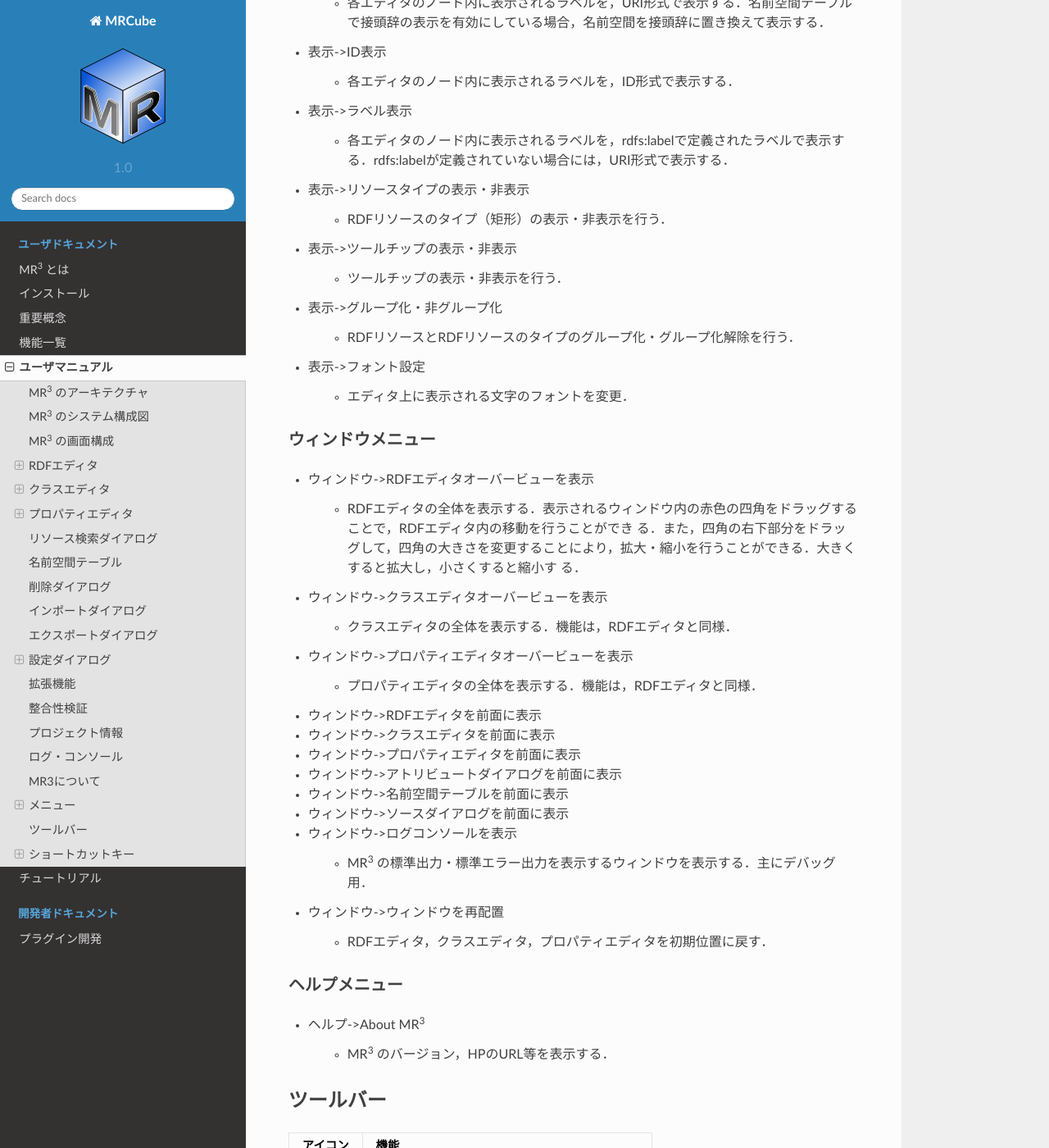
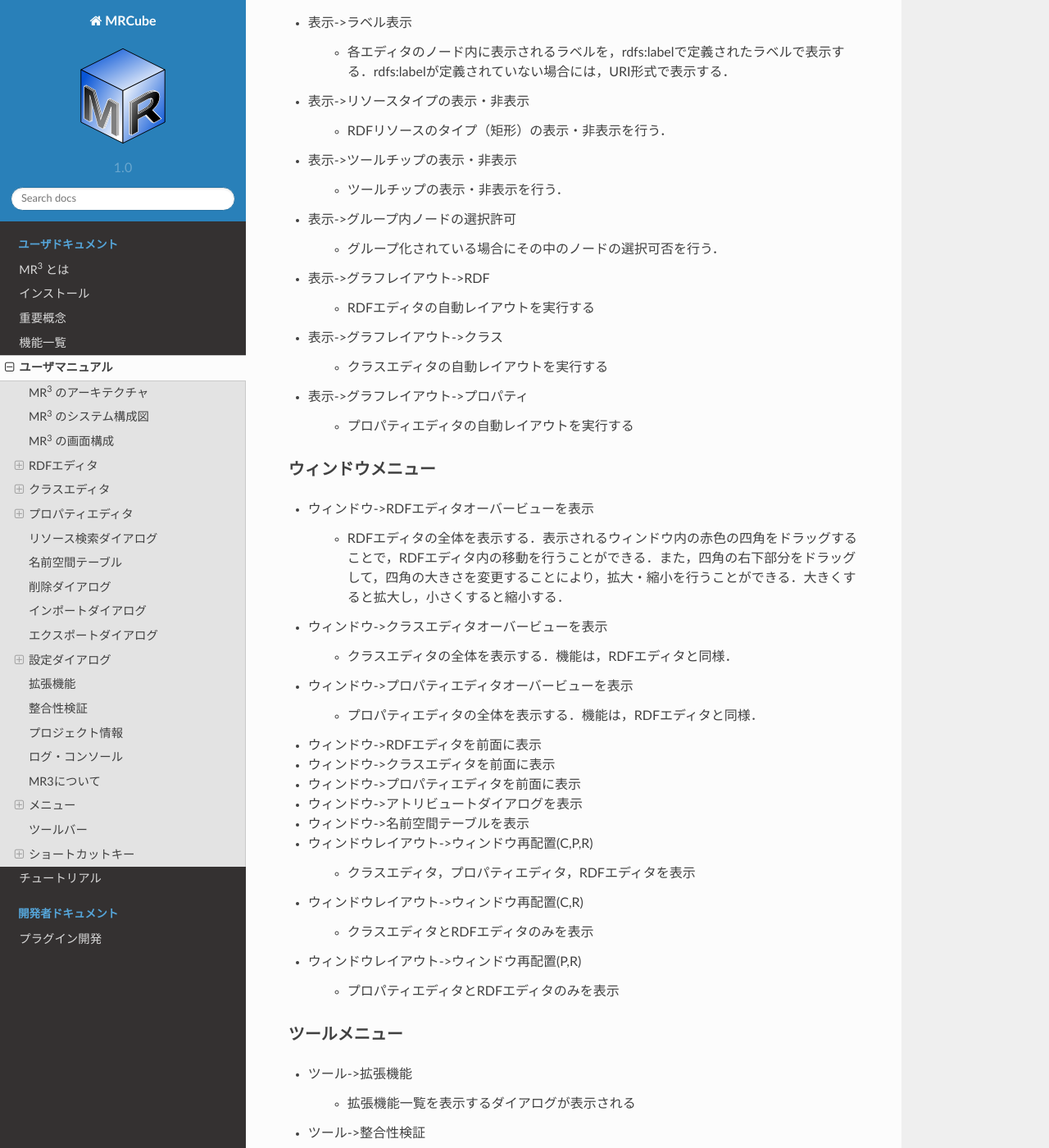
Before and after one commit to mr-3/mrcube-ja-docs, a Sphinx documentation site: the page built from docs/source/user_manual.rst, in a window 1280 px wide and 1400 px high, scrolled down 33097 px. Shown: the whole window at 82% size. Built offline with Sphinx 7.4.7 and the Read the Docs theme 2.0.0, drawn with Linux system fonts in a browser that asks for light colours; some of the changed text lies outside the part shown.

Commit message:
ユーザマニュアルのメニューに関する説明が最新版に対応していなかったのを修正

```diff
--- a/docs/source/user_manual.rst
+++ b/docs/source/user_manual.rst
@@ -757,10 +757,6 @@ MR3について
 
     * エクスポートダイアログを表示．
 
-* ファイル->プラグイン
-
-    * プラグインのメニューが表示される．
-
 * ファイル->終了
 
     * プログラムを終了する．
@@ -775,9 +771,6 @@ MR3について
 * 編集->選択->RDFエディタのノードをすべて選択
 * 編集->選択->クラスエディタのノードをすべて選択
 * 編集->選択->プロパティエディタのノードをすべて選択
-* 編集->設定
-
-    * 設定ダイアログを表示し，各種設定を行う．
 
 表示メニュー
 ~~~~~~~~~~~~~~~~~~~~~~
@@ -802,20 +795,28 @@ MR3について
 
     * ツールチップの表示・非表示を行う．
 
-* 表示->グループ化・非グループ化
+* 表示->グループ内ノードの選択許可
 
-    * RDFリソースとRDFリソースのタイプのグループ化・グループ化解除を行う．
+    * グループ化されている場合にその中のノードの選択可否を行う．
 
-* 表示->フォント設定
+* 表示->グラフレイアウト->RDF
 
-    * エディタ上に表示される文字のフォントを変更．
+    * RDFエディタの自動レイアウトを実行する
+
+* 表示->グラフレイアウト->クラス
+
+    * クラスエディタの自動レイアウトを実行する
+
+* 表示->グラフレイアウト->プロパティ
+
+    * プロパティエディタの自動レイアウトを実行する
 
 ウィンドウメニュー
 ~~~~~~~~~~~~~~~~~~~~~~~~~~~~~~
 
 * ウィンドウ->RDFエディタオーバービューを表示
 
-    * RDFエディタの全体を表示する．表示されるウィンドウ内の赤色の四角をドラッグすることで，RDFエディタ内の移動を行うことができ る．また，四角の右下部分をドラッグして，四角の大きさを変更することにより，拡大・縮小を行うことができる．大きくすると拡大し，小さくすると縮小す る．
+    * RDFエディタの全体を表示する．表示されるウィンドウ内の赤色の四角をドラッグすることで，RDFエディタ内の移動を行うことができる．また，四角の右下部分をドラッグして，四角の大きさを変更することにより，拡大・縮小を行うことができる．大きくすると拡大し，小さくすると縮小する．
 
 * ウィンドウ->クラスエディタオーバービューを表示
 
@@ -828,23 +829,50 @@ MR3について
 * ウィンドウ->RDFエディタを前面に表示
 * ウィンドウ->クラスエディタを前面に表示
 * ウィンドウ->プロパティエディタを前面に表示
-* ウィンドウ->アトリビュートダイアログを前面に表示
-* ウィンドウ->名前空間テーブルを前面に表示
-* ウィンドウ->ソースダイアログを前面に表示
-* ウィンドウ->ログコンソールを表示
+* ウィンドウ->アトリビュートダイアログを表示
+* ウィンドウ->名前空間テーブルを表示
+
+* ウィンドウレイアウト->ウィンドウ再配置(C,P,R)
+
+    * クラスエディタ，プロパティエディタ，RDFエディタを表示
+
+* ウィンドウレイアウト->ウィンドウ再配置(C,R)
+
+    * クラスエディタとRDFエディタのみを表示
+
+* ウィンドウレイアウト->ウィンドウ再配置(P,R)
+
+    * プロパティエディタとRDFエディタのみを表示
+
+ツールメニュー
+~~~~~~~~~~~~~~~~~~~~~
+* ツール->拡張機能
+
+    * 拡張機能一覧を表示するダイアログが表示される
+
+* ツール->整合性検証
+
+    * 整合性検証ダイアログを表示する
+
+* ツール->プロジェクト情報
+
+    * プロジェクト情報ダイアログを表示する
+
+* ツール->ログコンソールを表示
 
     * MR\ :sup:`3` \の標準出力・標準エラー出力を表示するウィンドウを表示する．主にデバッグ用．
 
-* ウィンドウ->ウィンドウを再配置
+* ツール->オプション
 
-    * RDFエディタ，クラスエディタ，プロパティエディタを初期位置に戻す．
+    * オプションダイアログを表示する
+
 
 ヘルプメニュー
 ~~~~~~~~~~~~~~~~~~
 
-* ヘルプ->About MR\ :sup:`3` \
+* ヘルプ->MR\ :sup:`3` \について
 
-    * MR\ :sup:`3` \のバージョン，HPのURL等を表示する．
+    * MR\ :sup:`3` \のバージョン，HPのURL等を表示する
 
 
 ツールバー
```
Also changed, not shown: 1 other file.
